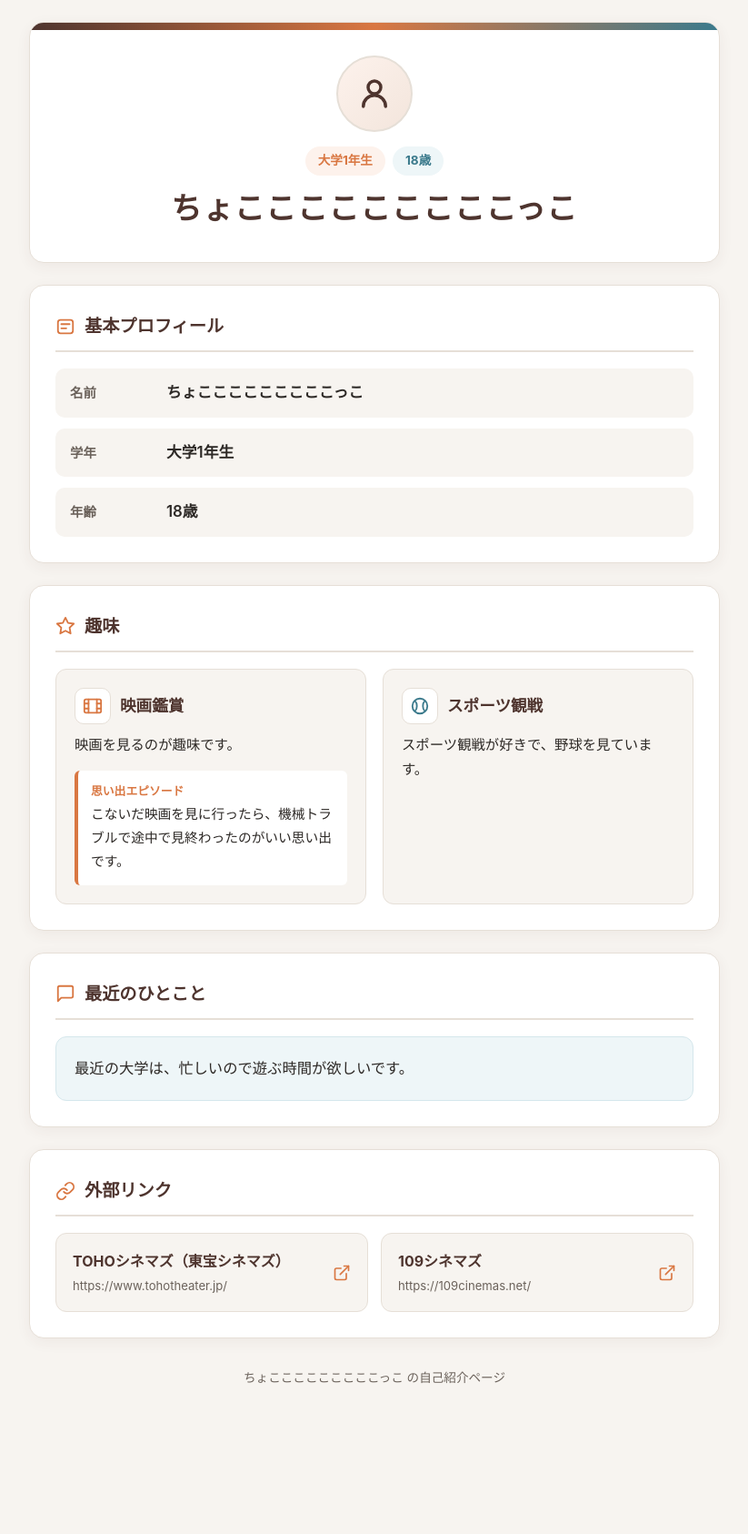
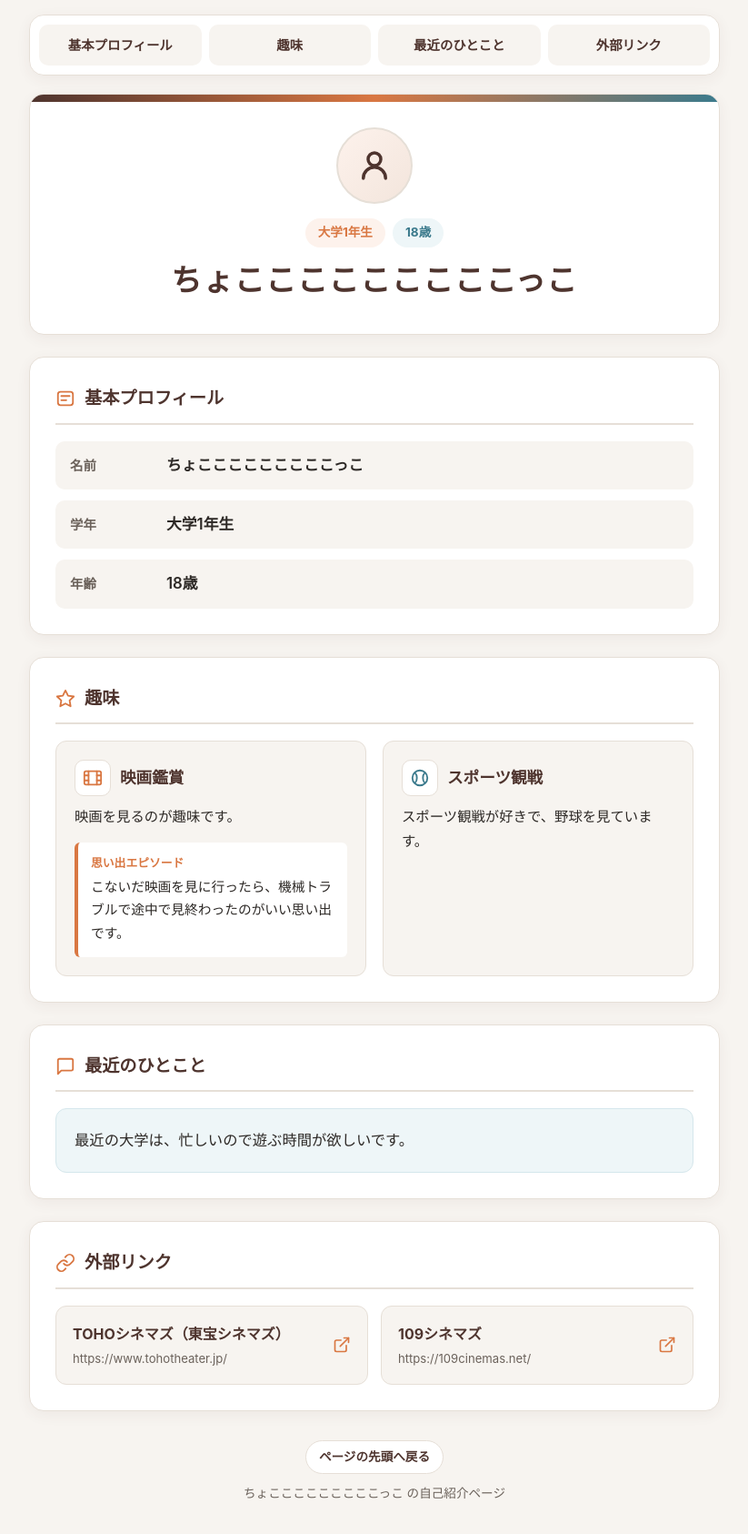
Before and after one commit to prog-del/my-website, a plain HTML site: page index.html in a window 1280 px wide. Shown: the whole page at 91% size, without its empty margins (228-1051 px from the left). Before the commit the page ends 1575 px from the top, so only its background shows below. Drawn offline with Linux system fonts and the light colour scheme.

Commit message:
サイトを直した

```diff
--- a/index.html
+++ b/index.html
@@ -26,18 +26,68 @@
       padding: 0;
     }
 
+    html {
+      scroll-behavior: smooth;
+    }
+
     body {
       font-family: -apple-system, BlinkMacSystemFont, "Hiragino Kaku Gothic ProN", "Hiragino Sans", "Yu Gothic", Meiryo, sans-serif;
       background-color: var(--bg-color);
       color: var(--text-main);
       line-height: 1.75;
-      padding: 24px 16px 48px;
+      padding: 16px 16px 48px;
       -webkit-text-size-adjust: 100%;
     }
 
     .container {
       max-width: 760px;
       margin: 0 auto;
+    }
+
+    /* ナビゲーションメニュー */
+    .site-nav {
+      position: sticky;
+      top: 12px;
+      z-index: 100;
+      background: rgba(255, 255, 255, 0.94);
+      backdrop-filter: blur(8px);
+      -webkit-backdrop-filter: blur(8px);
+      border: 1px solid var(--border-color);
+      border-radius: var(--radius);
+      box-shadow: var(--shadow);
+      padding: 10px;
+      margin-bottom: 20px;
+    }
+
+    .nav-list {
+      list-style: none;
+      display: grid;
+      grid-template-columns: repeat(4, 1fr);
+      gap: 8px;
+    }
+
+    .nav-link {
+      display: flex;
+      align-items: center;
+      justify-content: center;
+      text-align: center;
+      padding: 9px 10px;
+      border-radius: 10px;
+      text-decoration: none;
+      font-size: 0.9rem;
+      font-weight: 700;
+      color: var(--primary);
+      background-color: var(--bg-color);
+      border: 1px solid transparent;
+      transition: background-color 0.18s ease, color 0.18s ease, border-color 0.18s ease;
+    }
+
+    .nav-link:hover,
+    .nav-link:focus-visible {
+      background-color: var(--accent-soft);
+      color: var(--accent);
+      border-color: var(--accent);
+      outline: none;
     }
 
     /* ヘッダー */
@@ -118,6 +168,7 @@
       box-shadow: var(--shadow);
       border: 1px solid var(--border-color);
       margin-bottom: 24px;
+      scroll-margin-top: 84px;
     }
 
     .section-title {
@@ -318,10 +369,45 @@
       margin-top: 32px;
     }
 
+    .back-to-top {
+      display: inline-block;
+      margin-bottom: 10px;
+      color: var(--primary);
+      font-weight: 700;
+      text-decoration: none;
+      padding: 6px 14px;
+      border-radius: 999px;
+      background-color: var(--card-bg);
+      border: 1px solid var(--border-color);
+    }
+
+    .back-to-top:hover,
+    .back-to-top:focus-visible {
+      background-color: var(--accent-soft);
+      color: var(--accent);
+      border-color: var(--accent);
+      outline: none;
+    }
+
     /* 狭い画面向けの調整 */
-    @media (max-width: 520px) {
+    @media (max-width: 560px) {
       body {
-        padding: 16px 12px 36px;
+        padding: 12px 12px 36px;
+      }
+
+      .site-nav {
+        top: 8px;
+        padding: 8px;
+      }
+
+      .nav-list {
+        grid-template-columns: repeat(2, 1fr);
+        gap: 6px;
+      }
+
+      .nav-link {
+        font-size: 0.85rem;
+        padding: 8px 6px;
       }
 
       .hero {
@@ -330,6 +416,7 @@
 
       .section {
         padding: 20px 18px;
+        scroll-margin-top: 116px;
       }
 
       .profile-item {
@@ -339,8 +426,17 @@
     }
   </style>
 </head>
-<body>
+<body id="top">
   <div class="container">
+    <nav class="site-nav" aria-label="ページ内メニュー">
+      <ul class="nav-list">
+        <li><a class="nav-link" href="#profile">基本プロフィール</a></li>
+        <li><a class="nav-link" href="#hobby">趣味</a></li>
+        <li><a class="nav-link" href="#now">最近のひとこと</a></li>
+        <li><a class="nav-link" href="#links">外部リンク</a></li>
+      </ul>
+    </nav>
+
     <header class="hero">
       <div class="avatar" aria-hidden="true">
         <svg width="42" height="42" viewBox="0 0 24 24" fill="none" stroke="currentColor" stroke-width="2" stroke-linecap="round" stroke-linejoin="round">
@@ -356,7 +452,7 @@
     </header>
 
     <main>
-      <section class="section" aria-labelledby="heading-profile">
+      <section class="section" id="profile" aria-labelledby="heading-profile">
         <h2 class="section-title" id="heading-profile">
           <svg width="22" height="22" viewBox="0 0 24 24" fill="none" stroke="currentColor" stroke-width="2" stroke-linecap="round" stroke-linejoin="round" aria-hidden="true">
             <rect x="3" y="4" width="18" height="16" rx="3"></rect>
@@ -381,7 +477,7 @@
         </div>
       </section>
 
-      <section class="section" aria-labelledby="heading-hobby">
+      <section class="section" id="hobby" aria-labelledby="heading-hobby">
         <h2 class="section-title" id="heading-hobby">
           <svg width="22" height="22" viewBox="0 0 24 24" fill="none" stroke="currentColor" stroke-width="2" stroke-linecap="round" stroke-linejoin="round" aria-hidden="true">
             <polygon points="12 2 15.09 8.26 22 9.27 17 14.14 18.18 21.02 12 17.77 5.82 21.02 7 14.14 2 9.27 8.91 8.26 12 2"></polygon>
@@ -427,7 +523,7 @@
         </div>
       </section>
 
-      <section class="section" aria-labelledby="heading-now">
+      <section class="section" id="now" aria-labelledby="heading-now">
         <h2 class="section-title" id="heading-now">
           <svg width="22" height="22" viewBox="0 0 24 24" fill="none" stroke="currentColor" stroke-width="2" stroke-linecap="round" stroke-linejoin="round" aria-hidden="true">
             <path d="M21 15a2 2 0 0 1-2 2H7l-4 4V5a2 2 0 0 1 2-2h14a2 2 0 0 1 2 2z"></path>
@@ -439,7 +535,7 @@
         </div>
       </section>
 
-      <section class="section" aria-labelledby="heading-links">
+      <section class="section" id="links" aria-labelledby="heading-links">
         <h2 class="section-title" id="heading-links">
           <svg width="22" height="22" viewBox="0 0 24 24" fill="none" stroke="currentColor" stroke-width="2" stroke-linecap="round" stroke-linejoin="round" aria-hidden="true">
             <path d="M10 13a5 5 0 0 0 7.54.54l3-3a5 5 0 0 0-7.07-7.07l-1.72 1.71"></path>
@@ -480,6 +576,7 @@
     </main>
 
     <footer>
+      <p><a class="back-to-top" href="#top">ページの先頭へ戻る</a></p>
       <p>ちょこここここここここっこ の自己紹介ページ</p>
     </footer>
   </div>
```
